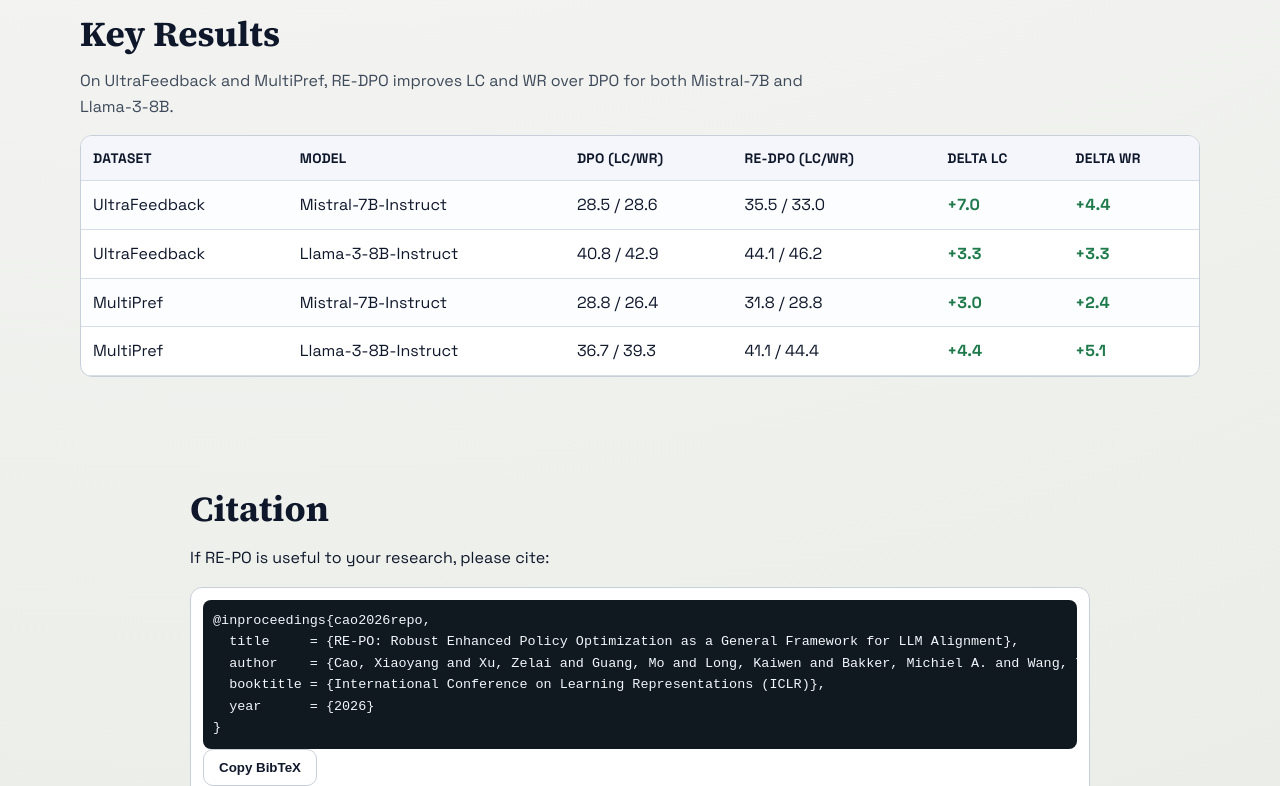
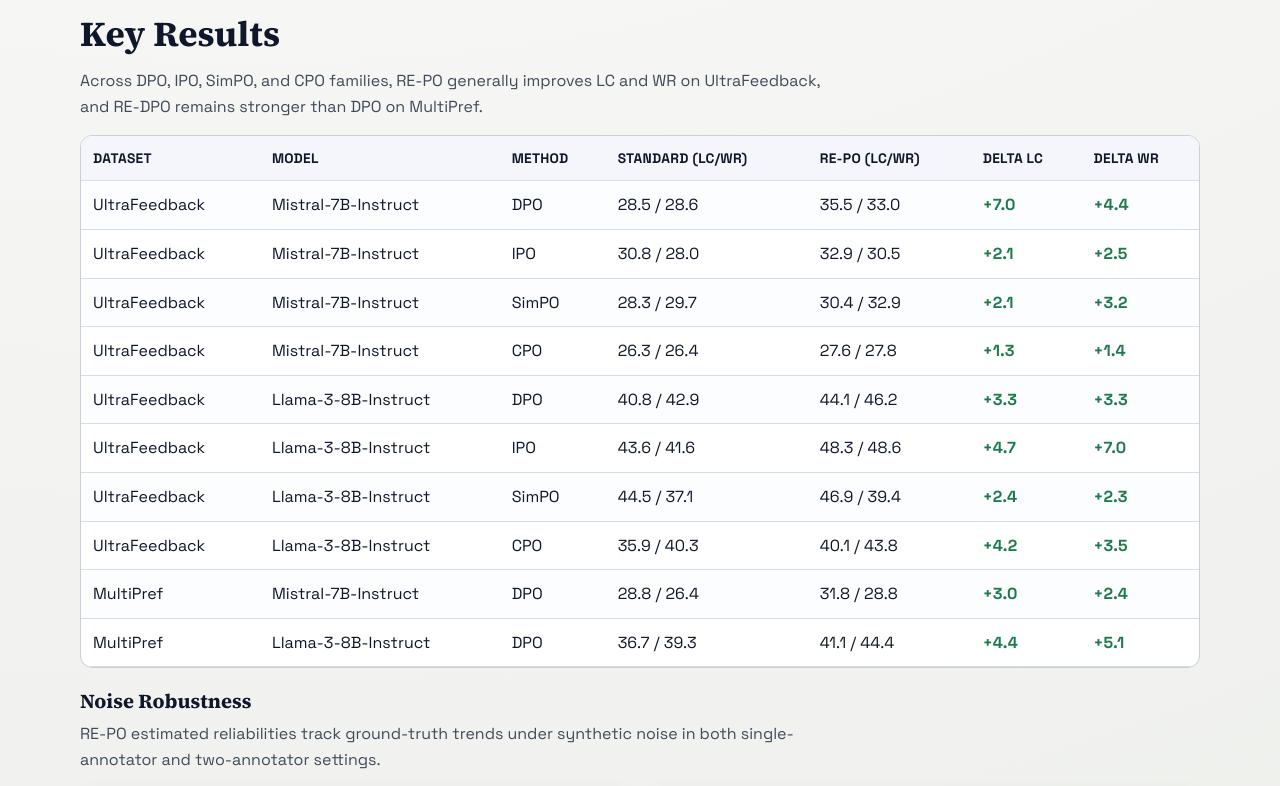
Before and after one commit to repo-alignment/repo-alignment.github.io, a plain HTML site: page index.html in a window 1280 px wide. Shown: the part 1840-2626 px from the top of the page. Drawn offline with Linux system fonts and the light colour scheme.

Commit message:
Project page v1.6: arXiv paper link and expanded results

```diff
--- a/assets/css/site.css
+++ b/assets/css/site.css
@@ -303,6 +303,10 @@
   max-width: 74ch;
 }
 
+.results-visuals {
+  margin-top: 22px;
+}
+
 .table-wrap {
   overflow-x: auto;
   border: 1px solid var(--line);
@@ -313,7 +317,7 @@
 table {
   border-collapse: collapse;
   width: 100%;
-  min-width: 740px;
+  min-width: 860px;
 }
 
 th,
@@ -335,6 +339,16 @@
 
 tbody tr:nth-child(odd) {
   background: #fcfdff;
+}
+
+.noise-grid {
+  display: grid;
+  grid-template-columns: repeat(2, minmax(0, 1fr));
+  gap: 14px;
+}
+
+.noise-grid .figure-card {
+  margin: 0;
 }
 
 .delta-pos {
@@ -406,6 +420,10 @@
   .contrib-grid {
     grid-template-columns: 1fr;
   }
+
+  .noise-grid {
+    grid-template-columns: 1fr;
+  }
 }
 
 @media (max-width: 560px) {
--- a/assets/js/site.js
+++ b/assets/js/site.js
@@ -14,6 +14,26 @@
   llama: "Llama-3-8B-Instruct"
 };
 
+const METHOD_LABEL = {
+  dpo: "DPO",
+  ipo: "IPO",
+  simpo: "SimPO",
+  cpo: "CPO"
+};
+
+const RESULTS_ORDER = [
+  { dataset: "ultrafeedback", model: "mistral", family: "dpo" },
+  { dataset: "ultrafeedback", model: "mistral", family: "ipo" },
+  { dataset: "ultrafeedback", model: "mistral", family: "simpo" },
+  { dataset: "ultrafeedback", model: "mistral", family: "cpo" },
+  { dataset: "ultrafeedback", model: "llama", family: "dpo" },
+  { dataset: "ultrafeedback", model: "llama", family: "ipo" },
+  { dataset: "ultrafeedback", model: "llama", family: "simpo" },
+  { dataset: "ultrafeedback", model: "llama", family: "cpo" },
+  { dataset: "multipref", model: "mistral", family: "dpo" },
+  { dataset: "multipref", model: "llama", family: "dpo" }
+];
+
 function formatSigned(value) {
   const sign = value >= 0 ? "+" : "";
   return `${sign}${value.toFixed(1)}`;
@@ -25,27 +45,51 @@
   node.textContent = String(value);
 }
 
+function getMethodFamily(method) {
+  return method.startsWith("re_") ? method.slice(3) : method;
+}
+
+function isRepoMethod(method) {
+  return method.startsWith("re_");
+}
+
 function normalizeRows(entries) {
   const grouped = new Map();
 
   for (const item of entries) {
-    const key = `${item.dataset}::${item.model}`;
+    const family = getMethodFamily(item.method);
+    const key = `${item.dataset}::${item.model}::${family}`;
+
     if (!grouped.has(key)) {
-      grouped.set(key, { dataset: item.dataset, model: item.model, dpo: null, re_dpo: null });
+      grouped.set(key, {
+        dataset: item.dataset,
+        model: item.model,
+        methodFamily: family,
+        standard: null,
+        repo: null
+      });
     }
-    grouped.get(key)[item.method] = item;
+
+    const row = grouped.get(key);
+    if (isRepoMethod(item.method)) {
+      row.repo = item;
+    } else {
+      row.standard = item;
+    }
   }
 
-  const order = [
-    ["ultrafeedback", "mistral"],
-    ["ultrafeedback", "llama"],
-    ["multipref", "mistral"],
-    ["multipref", "llama"]
-  ];
+  const orderedKeys = RESULTS_ORDER.map((item) => `${item.dataset}::${item.model}::${item.family}`);
+  const rows = [];
 
-  return order
-    .map(([dataset, model]) => grouped.get(`${dataset}::${model}`))
-    .filter(Boolean);
+  for (const key of orderedKeys) {
+    if (grouped.has(key)) rows.push(grouped.get(key));
+  }
+
+  for (const [key, value] of grouped.entries()) {
+    if (!orderedKeys.includes(key)) rows.push(value);
+  }
+
+  return rows;
 }
 
 function renderResults(rows) {
@@ -54,17 +98,18 @@
   tbody.innerHTML = "";
 
   for (const row of rows) {
-    if (!row.dpo || !row.re_dpo) continue;
+    if (!row.standard || !row.repo) continue;
 
-    const deltaLc = row.re_dpo.lc - row.dpo.lc;
-    const deltaWr = row.re_dpo.wr - row.dpo.wr;
+    const deltaLc = row.repo.lc - row.standard.lc;
+    const deltaWr = row.repo.wr - row.standard.wr;
 
     const tr = document.createElement("tr");
     tr.innerHTML = `
       <td>${DATASET_LABEL[row.dataset] || row.dataset}</td>
       <td>${MODEL_LABEL[row.model] || row.model}</td>
-      <td>${row.dpo.lc.toFixed(1)} / ${row.dpo.wr.toFixed(1)}</td>
-      <td>${row.re_dpo.lc.toFixed(1)} / ${row.re_dpo.wr.toFixed(1)}</td>
+      <td>${METHOD_LABEL[row.methodFamily] || row.methodFamily.toUpperCase()}</td>
+      <td>${row.standard.lc.toFixed(1)} / ${row.standard.wr.toFixed(1)}</td>
+      <td>${row.repo.lc.toFixed(1)} / ${row.repo.wr.toFixed(1)}</td>
       <td class="${deltaLc >= 0 ? "delta-pos" : "delta-neg"}">${formatSigned(deltaLc)}</td>
       <td class="${deltaWr >= 0 ? "delta-pos" : "delta-neg"}">${formatSigned(deltaWr)}</td>
     `;
--- a/data/links.json
+++ b/data/links.json
@@ -1,4 +1,4 @@
 {
-  "paper_url": "assets/paper/iclr2026_conference.pdf",
+  "paper_url": "https://arxiv.org/abs/2509.24159",
   "code_url": "https://github.com/XiaoyangCao1113/RE-PO"
 }
--- a/data/results_main.json
+++ b/data/results_main.json
@@ -18,6 +18,60 @@
     "source": "paper_camera_ready"
   },
   {
+    "experiment_id": "mistral_ultra_ipo",
+    "dataset": "ultrafeedback",
+    "model": "mistral",
+    "method": "ipo",
+    "lc": 30.8,
+    "wr": 28.0,
+    "source": "paper_camera_ready"
+  },
+  {
+    "experiment_id": "mistral_ultra_re_ipo",
+    "dataset": "ultrafeedback",
+    "model": "mistral",
+    "method": "re_ipo",
+    "lc": 32.9,
+    "wr": 30.5,
+    "source": "paper_camera_ready"
+  },
+  {
+    "experiment_id": "mistral_ultra_simpo",
+    "dataset": "ultrafeedback",
+    "model": "mistral",
+    "method": "simpo",
+    "lc": 28.3,
+    "wr": 29.7,
+    "source": "paper_camera_ready"
+  },
+  {
+    "experiment_id": "mistral_ultra_re_simpo",
+    "dataset": "ultrafeedback",
+    "model": "mistral",
+    "method": "re_simpo",
+    "lc": 30.4,
+    "wr": 32.9,
+    "source": "paper_camera_ready"
+  },
+  {
+    "experiment_id": "mistral_ultra_cpo",
+    "dataset": "ultrafeedback",
+    "model": "mistral",
+    "method": "cpo",
+    "lc": 26.3,
+    "wr": 26.4,
+    "source": "paper_camera_ready"
+  },
+  {
+    "experiment_id": "mistral_ultra_re_cpo",
+    "dataset": "ultrafeedback",
+    "model": "mistral",
+    "method": "re_cpo",
+    "lc": 27.6,
+    "wr": 27.8,
+    "source": "paper_camera_ready"
+  },
+  {
     "experiment_id": "llama_ultra_dpo",
     "dataset": "ultrafeedback",
     "model": "llama",
@@ -33,6 +87,60 @@
     "method": "re_dpo",
     "lc": 44.1,
     "wr": 46.2,
+    "source": "paper_camera_ready"
+  },
+  {
+    "experiment_id": "llama_ultra_ipo",
+    "dataset": "ultrafeedback",
+    "model": "llama",
+    "method": "ipo",
+    "lc": 43.6,
+    "wr": 41.6,
+    "source": "paper_camera_ready"
+  },
+  {
+    "experiment_id": "llama_ultra_re_ipo",
+    "dataset": "ultrafeedback",
+    "model": "llama",
+    "method": "re_ipo",
+    "lc": 48.3,
+    "wr": 48.6,
+    "source": "paper_camera_ready"
+  },
+  {
+    "experiment_id": "llama_ultra_simpo",
+    "dataset": "ultrafeedback",
+    "model": "llama",
+    "method": "simpo",
+    "lc": 44.5,
+    "wr": 37.1,
+    "source": "paper_camera_ready"
+  },
+  {
+    "experiment_id": "llama_ultra_re_simpo",
+    "dataset": "ultrafeedback",
+    "model": "llama",
+    "method": "re_simpo",
+    "lc": 46.9,
+    "wr": 39.4,
+    "source": "paper_camera_ready"
+  },
+  {
+    "experiment_id": "llama_ultra_cpo",
+    "dataset": "ultrafeedback",
+    "model": "llama",
+    "method": "cpo",
+    "lc": 35.9,
+    "wr": 40.3,
+    "source": "paper_camera_ready"
+  },
+  {
+    "experiment_id": "llama_ultra_re_cpo",
+    "dataset": "ultrafeedback",
+    "model": "llama",
+    "method": "re_cpo",
+    "lc": 40.1,
+    "wr": 43.8,
     "source": "paper_camera_ready"
   },
   {
--- a/index.html
+++ b/index.html
@@ -9,7 +9,7 @@
   <link rel="preconnect" href="https://fonts.googleapis.com">
   <link rel="preconnect" href="https://fonts.gstatic.com" crossorigin>
   <link href="https://fonts.googleapis.com/css2?family=Source+Serif+4:wght@400;600;700&family=Space+Grotesk:wght@400;500;600;700&display=swap" rel="stylesheet">
-  <link rel="stylesheet" href="assets/css/site.css?v=1.5.1">
+  <link rel="stylesheet" href="assets/css/site.css?v=1.6">
 </head>
 <body>
   <a class="skip-link" href="#main-content">Skip to main content</a>
@@ -35,7 +35,7 @@
             Robust preference optimization under noisy labels with EM-based reliability weighting.
           </p>
           <div class="hero-cta" role="group" aria-label="Project links">
-            <a id="cta-paper" class="btn btn-primary btn-with-icon" href="assets/paper/iclr2026_conference.pdf" target="_blank" rel="noopener">
+            <a id="cta-paper" class="btn btn-primary btn-with-icon" href="https://arxiv.org/abs/2509.24159" target="_blank" rel="noopener">
               <svg viewBox="0 0 24 24" aria-hidden="true" focusable="false">
                 <path d="M6 2h8l4 4v16H6V2zm8 1.5V7h3.5L14 3.5zM8 10h8v1.5H8V10zm0 3h8v1.5H8V13zm0 3h6v1.5H8V16z"/>
               </svg>
@@ -105,7 +105,7 @@
       <div class="container">
         <h2 id="results-title">Key Results</h2>
         <p class="section-lead">
-          On UltraFeedback and MultiPref, RE-DPO improves LC and WR over DPO for both Mistral-7B and Llama-3-8B.
+          Across DPO, IPO, SimPO, and CPO families, RE-PO generally improves LC and WR on UltraFeedback, and RE-DPO remains stronger than DPO on MultiPref.
         </p>
         <div class="table-wrap" role="region" aria-label="Main results" tabindex="0">
           <table id="results-table">
@@ -113,14 +113,31 @@
               <tr>
                 <th>Dataset</th>
                 <th>Model</th>
-                <th>DPO (LC/WR)</th>
-                <th>RE-DPO (LC/WR)</th>
+                <th>Method</th>
+                <th>Standard (LC/WR)</th>
+                <th>RE-PO (LC/WR)</th>
                 <th>Delta LC</th>
                 <th>Delta WR</th>
               </tr>
             </thead>
             <tbody id="results-body"></tbody>
           </table>
+        </div>
+        <div class="results-visuals" aria-labelledby="noise-robustness-title">
+          <h3 id="noise-robustness-title">Noise Robustness</h3>
+          <p class="section-lead">
+            RE-PO estimated reliabilities track ground-truth trends under synthetic noise in both single-annotator and two-annotator settings.
+          </p>
+          <div class="noise-grid">
+            <figure class="figure-card">
+              <img src="assets/img/one_annotator_eta.png" alt="Single-annotator reliability under varying synthetic noise: RE-PO estimate tracks ground-truth reliability.">
+              <figcaption>Single annotator: estimated reliability follows the injected-noise trajectory.</figcaption>
+            </figure>
+            <figure class="figure-card">
+              <img src="assets/img/two_annotators_eta.png" alt="Two-annotator reliability under synthetic noise: RE-PO estimate tracks one stable and one degrading annotator.">
+              <figcaption>Two annotators: RE-PO separates a stable annotator from a progressively noisy annotator.</figcaption>
+            </figure>
+          </div>
         </div>
       </div>
     </section>
@@ -150,6 +167,6 @@
     </div>
   </footer>
 
-  <script src="assets/js/site.js?v=1.5.1" defer></script>
+  <script src="assets/js/site.js?v=1.6" defer></script>
 </body>
 </html>
```
Also changed, not shown: 2 other files.
